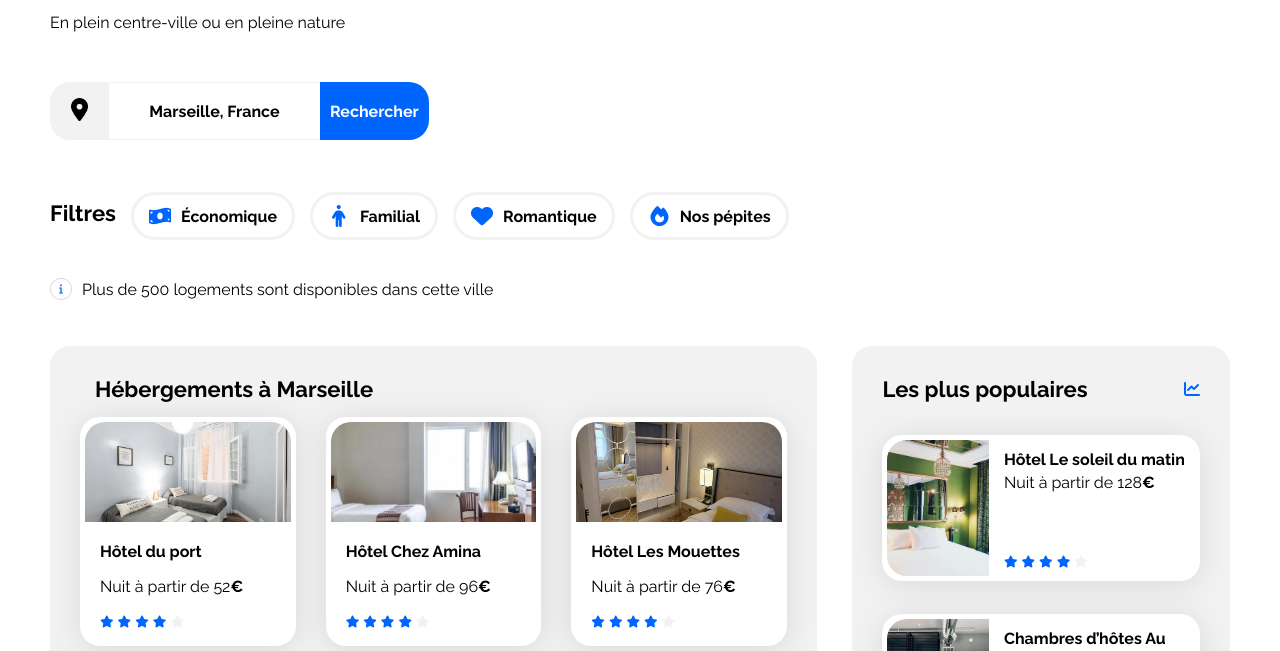
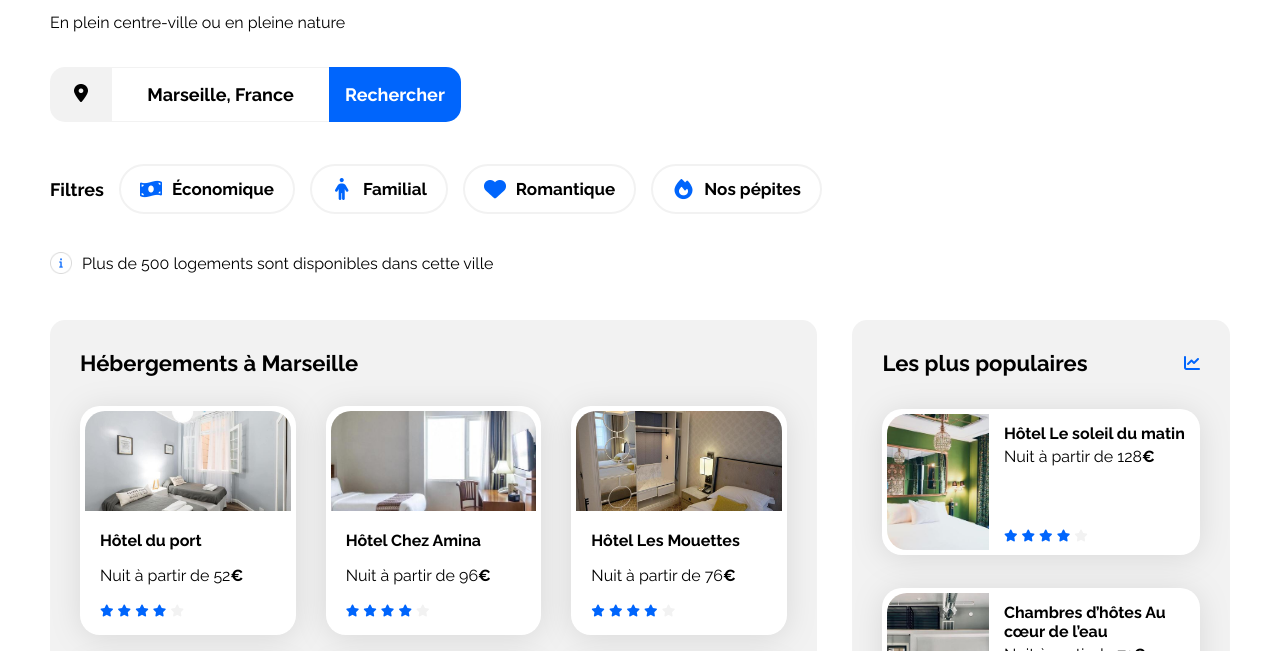
Before and after one commit to Haenmens/OC_Projet2, a plain HTML site: page index.html in a window 1280 px wide. Shown: the part 149-800 px from the top of the page. Drawn offline with Linux system fonts and the light colour scheme.

Commit message:
Rectification de certains style pour coller aux dimensions indiquées dans la maquette

```diff
--- a/css/style.css
+++ b/css/style.css
@@ -71,8 +71,8 @@ a {
 }
 
 .logo {
-    width: 64px;
-    height: 20px;
+    width: 61px;
+    height: 19px;
     align-self: center;
 }
 
@@ -90,6 +90,7 @@ a {
     align-self: flex-start;
     margin-left: 50px;
     padding-top: 20px;
+    font-size: 16px;
 }
 
 .element-navigateur:hover{
@@ -102,14 +103,14 @@ a {
 .formulaire-recherche-form {
     display: flex;
     flex-direction: row;
-    margin-top: 50px;
+    margin-top: 35px;
 }
 
 .formulaire-recherche-form-location {
     background-color: var(--main-bg-color);
     border: none;
-    border-top-left-radius: 20px;
-    border-bottom-left-radius: 20px;
+    border-top-left-radius: 15px;
+    border-bottom-left-radius: 15px;
     border-top-right-radius: 0;
     border-bottom-right-radius: 0;
     cursor: pointer;
@@ -117,36 +118,34 @@ a {
 }
 
 .formulaire-recherche-form-location-img {
-    padding: 15px;
-    width: 17px;
-    height: 23px;
+    padding: 16px 18px 16px 18px;
+    width: 14px;
+    height: 18px;
 }
 
 .formulaire-recherche-form-input {
-    padding: 10px;
     border-top: 1px solid var(--main-bg-color);
     border-bottom: 1px solid var(--main-bg-color);
     border-left: none;
     border-right: none;
-    font-size: 16px;
+    font-size: 18px;
     text-align: center;
-    font-weight: bold;
+    font-weight: 700;
 }
 
 .formulaire-recherche-form-rechercher {
     background-color: var(--main-color);
     border: none;
-    border-top-right-radius: 20px;
-    border-bottom-right-radius: 20px;
+    border-top-right-radius: 15px;
+    border-bottom-right-radius: 15px;
     border-top-left-radius: 0;
     border-bottom-left-radius: 0;
     cursor: pointer;
     display: inline-block;
     color: white;
-    font-weight: bold;
-    padding-left: 10px;
-    padding-right: 10px;
-    font-size: 16px;
+    font-size: 18px;
+    font-weight: 700;
+    padding: 15px 16px 15px 16px;
 }
 
 .formulaire-recherche-form-loupe {
@@ -156,7 +155,8 @@ a {
 .formulaire-recherche-filtres {
     display: flex;
     flex-direction: row;
-    margin-top: 30px;
+    margin-top: 20px;
+    gap: 15px;
 }
 
 .formulaire-recherche-filtres-liste {
@@ -165,25 +165,24 @@ a {
     font-weight: bold;
     display: flex;
     flex-direction: row;
+    gap: 15px;
     padding-left: 0;
 }
 
 .formulaire-recherche-filtres-titre {
-    font-size: 22px;
-    font-weight: bold;
-    margin-top: 30px;
+    font-size: 18px;
+    font-weight: 700;
+    align-self: center;
 }
 
 .formulaire-recherche-filtres-bouton {
-    margin-left: 15px;
-    padding: 10px;
-    padding-left: 15px;
-    padding-right: 15px;
-    font-size: 16px;
-    font-weight: bold;
+    height: 50px;
+    padding: 4px 19px 4px 19px;
+    font-size: 17px;
+    font-weight: 700;
     background-color: white;
-    border: 3px solid var(--main-bg-color);
-    border-radius: 30px;
+    border: 2px solid var(--main-bg-color);
+    border-radius: 25px;
     cursor: pointer;
     display: flex;
     align-items: center;
@@ -220,7 +219,7 @@ a {
 
 .hebergements-and-populaires section {
     background-color: var(--main-bg-color);
-    border-radius: 20px;
+    border-radius: 15px;
     padding: 30px;
     box-sizing: border-box;
 }
@@ -231,8 +230,7 @@ a {
 }
 
 .hebergements .section-title {
-    padding-left: 15px;
-    padding-bottom: 15px;
+    padding-bottom: 30px;
 }
 
 .hebergements-card {
@@ -255,9 +253,9 @@ a {
 
 .hebergements-afficher-plus {
     margin-top: 30px;
-    margin-left: 15px;
-    font-weight: bold;
-    font-size: 20px;
+    margin-bottom: 0;
+    font-weight: 700;
+    font-size: 18px;
 }
 
 /****** Populaires ***********/
```
